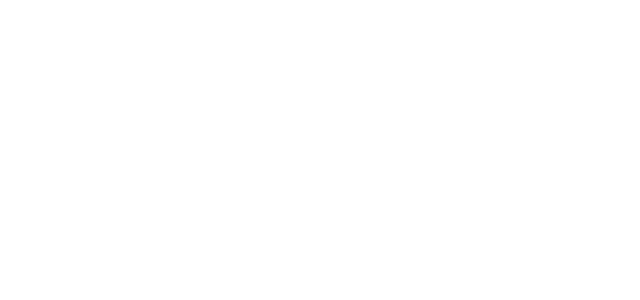
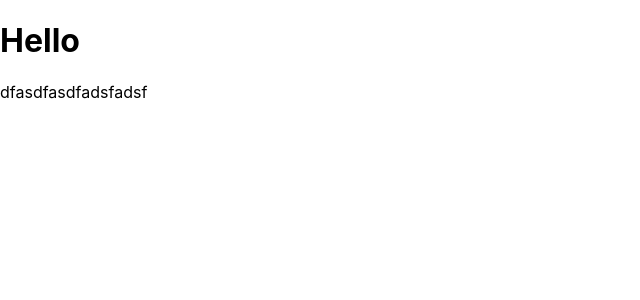
Before and after one commit to drow724/React_Hooks, a React (Create React App) app in the folder react_hooks/: page / in a window 1280 px wide. Shown: the top 300 px of the page, without its empty margins (0-640 px from the left). Built offline with nearby package versions, Linux system fonts and the light colour scheme.

Commit message:
useFadeIn

```diff
--- a/react_hooks/src/App.js
+++ b/react_hooks/src/App.js
@@ -1,24 +1,29 @@
-import { useEffect } from "react";
+import { useEffect, useRef } from "react";
 
-const useBeforeLeave = (onBefore) => {
+const useFadeIn = (duration = 1, delay = 0) => {
+  const element = useRef();
   useEffect(() => {
-    if (typeof onBefore !== "function") {
+    if (typeof duration !== "number" || typeof delay !== "number") {
       return;
     }
-    const handle = (event) => {
-      const { clientY } = event;
-      if (clientY <= 0) onBefore();
-      //onBefore();
-    };
-    document.addEventListener("mouseleave", handle);
-    return () => document.removeEventListener("mouseleave", handle);
+    if (element.current) {
+      const { current } = element;
+      current.style.transition = `opacity ${duration}s ease-in-out ${delay}s`;
+      current.style.opacity = 1;
+    }
   }, []);
+  return { ref: element, style: { opacity: 0 } };
 };
 
 const App = () => {
-  const begForLife = () => console.log("please dont leave");
-  useBeforeLeave(begForLife);
-  return <div className="App"></div>;
+  const fadeInH1 = useFadeIn(1, 2);
+  const fadeInP = useFadeIn(5, 10);
+  return (
+    <div className="App">
+      <h1 {...fadeInH1}>Hello</h1>
+      <p {...fadeInP}>dfasdfasdfadsfadsf</p>
+    </div>
+  );
 };
 
 export default App;
```
